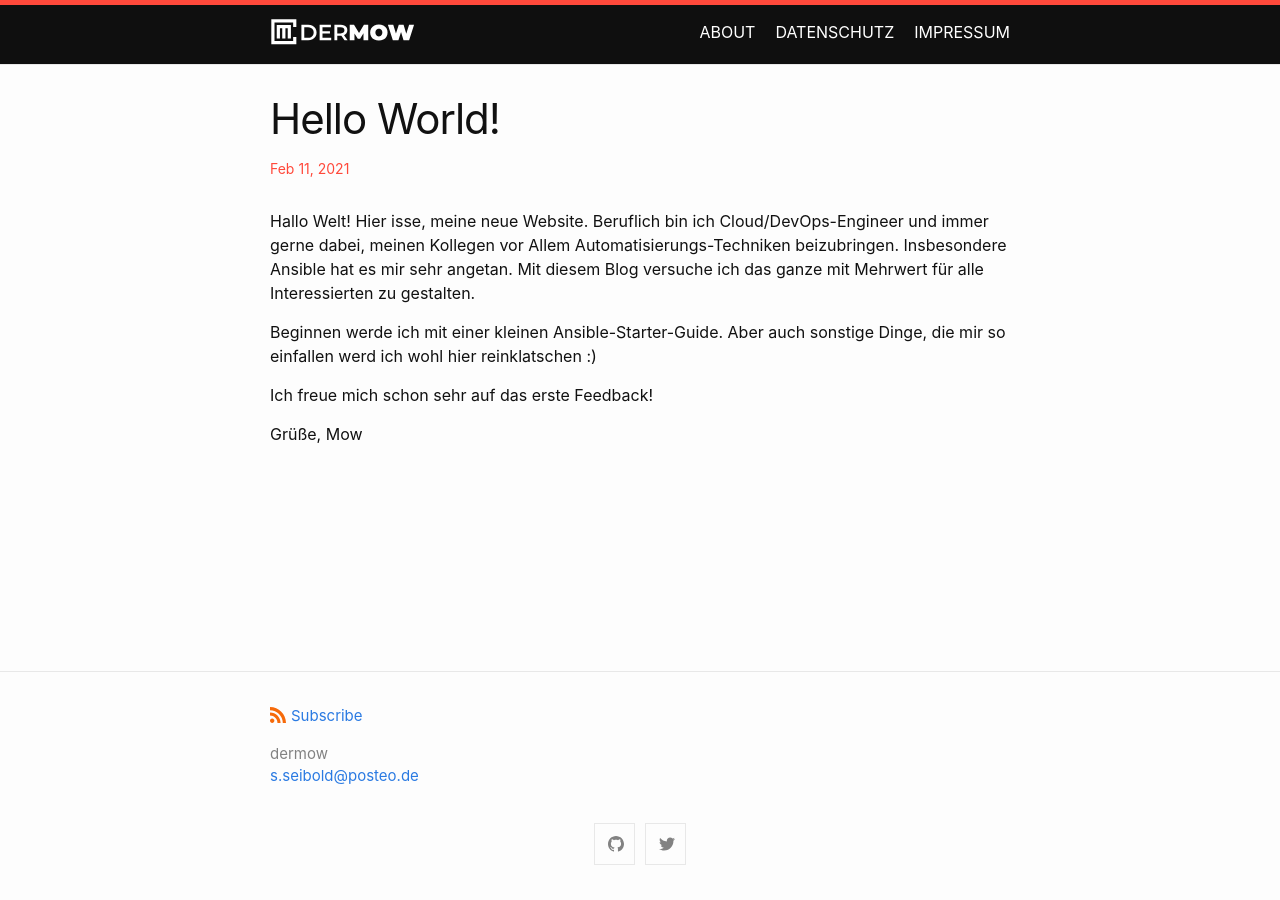
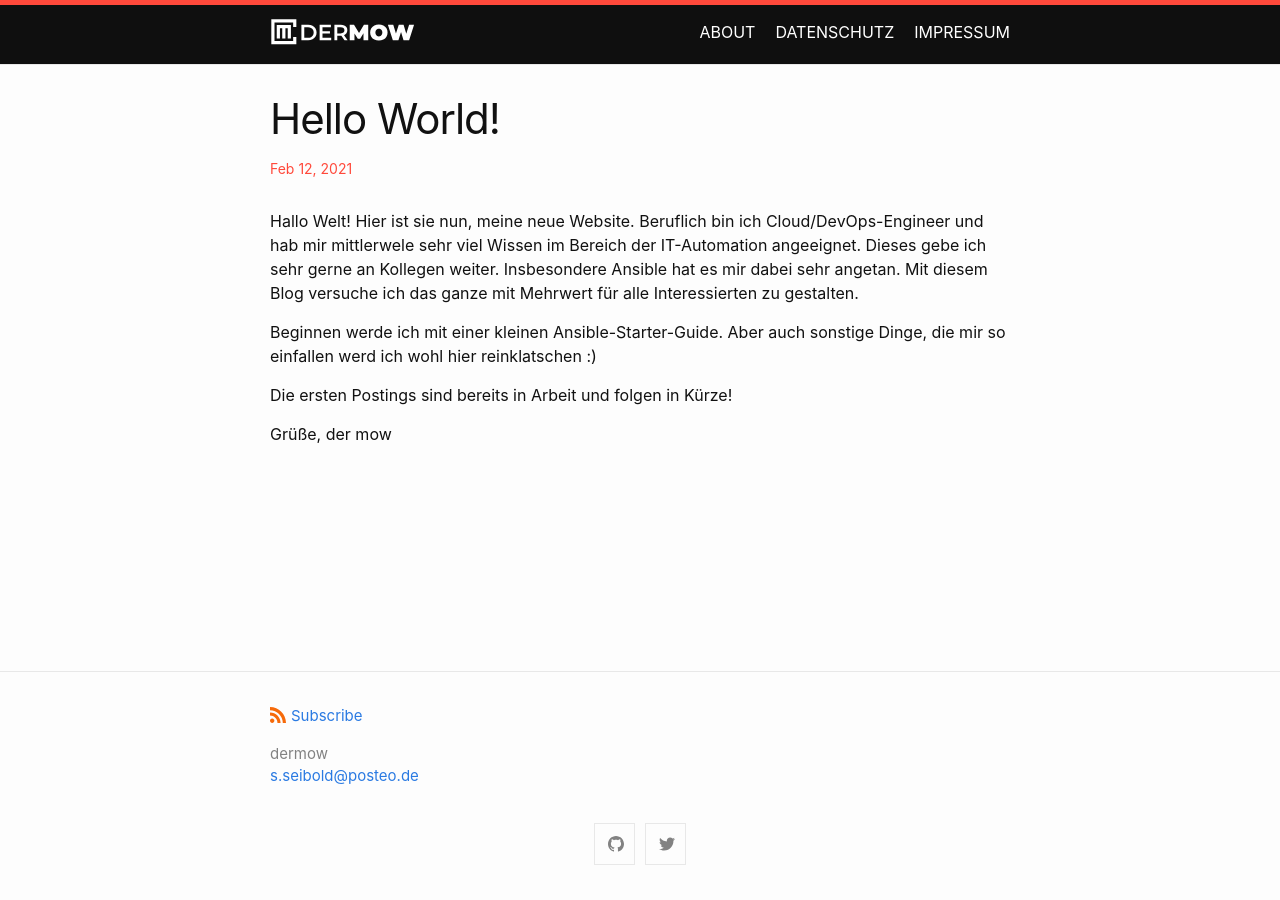
Before and after one commit to dermow/der-mow.de, a Jekyll site: the page built from _posts/2021-02-10-hello-world.markdown, in a window 1280 px wide. Built offline with Jekyll 4.4.1, drawn with Linux system fonts in a browser that asks for light colours; comment, search, counter and statistics services are not loaded.

Commit message:
first blogpost added for test

```diff
--- a/_posts/2021-02-10-hello-world.markdown
+++ b/_posts/2021-02-10-hello-world.markdown
@@ -1,19 +1,19 @@
 ---
 layout: post
 title:  "Hello World!"
-date:   2021-02-11 16:57:42 +0100
+date:   2021-02-12 08:57:42 +0100
 categories: Allgemein
 ---
 
-Hallo Welt! Hier isse, meine neue Website. Beruflich bin ich Cloud/DevOps-Engineer und immer gerne dabei, meinen Kollegen vor Allem Automatisierungs-Techniken
-beizubringen. Insbesondere Ansible hat es mir sehr angetan. Mit diesem Blog versuche ich das ganze mit Mehrwert für alle Interessierten zu gestalten.
+Hallo Welt! Hier ist sie nun, meine neue Website. Beruflich bin ich Cloud/DevOps-Engineer und hab mir mittlerwele sehr viel Wissen im Bereich der IT-Automation angeeignet. Dieses
+gebe ich sehr gerne an Kollegen weiter. Insbesondere Ansible hat es mir dabei sehr angetan. Mit diesem Blog versuche ich das ganze mit Mehrwert für alle Interessierten zu gestalten.
 
 Beginnen werde ich mit einer kleinen Ansible-Starter-Guide. Aber auch sonstige Dinge, die mir so einfallen werd ich wohl hier reinklatschen :)
 
-Ich freue mich schon sehr auf das erste Feedback!
+Die ersten Postings sind bereits in Arbeit und folgen in Kürze!
 
 Grüße,
-Mow
+der mow
 
 [jekyll-docs]: https://jekyllrb.com/docs/home
 [jekyll-gh]:   https://github.com/jekyll/jekyll
```
